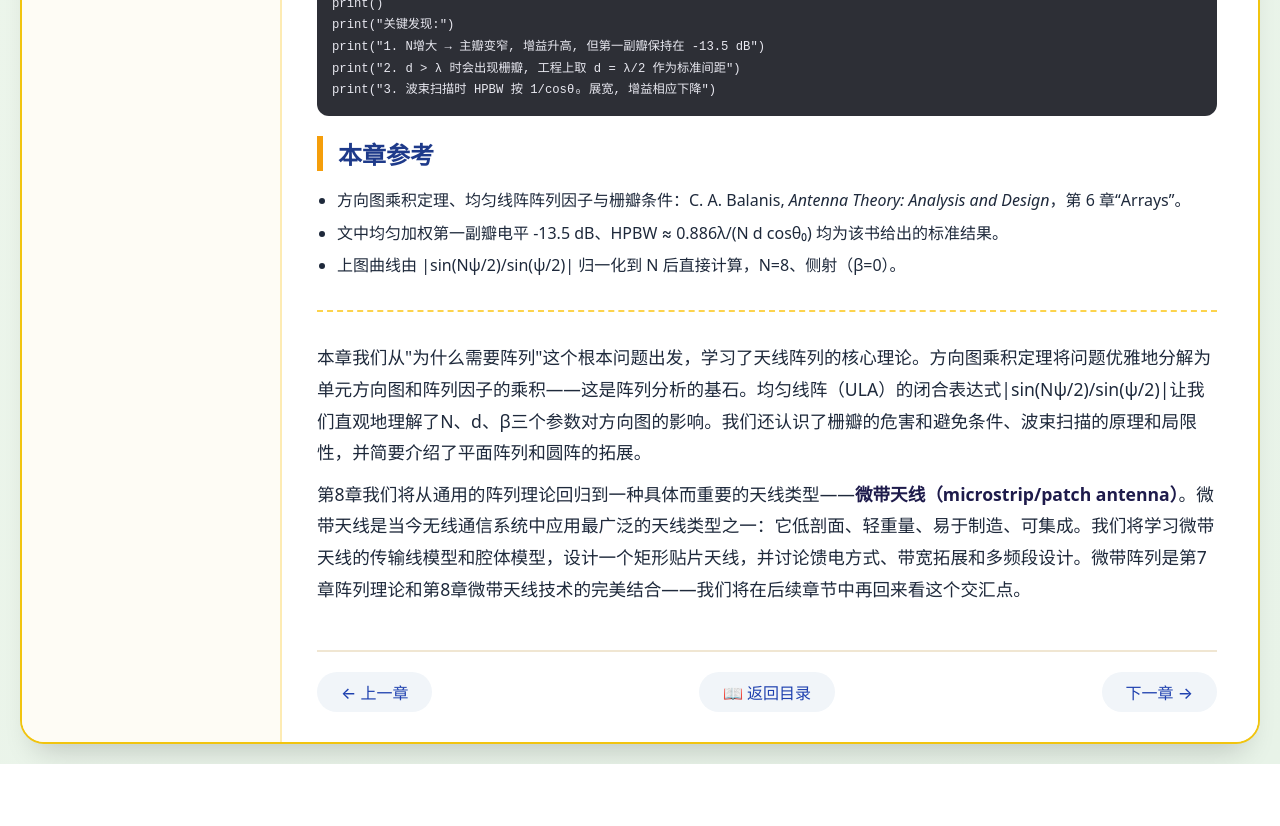
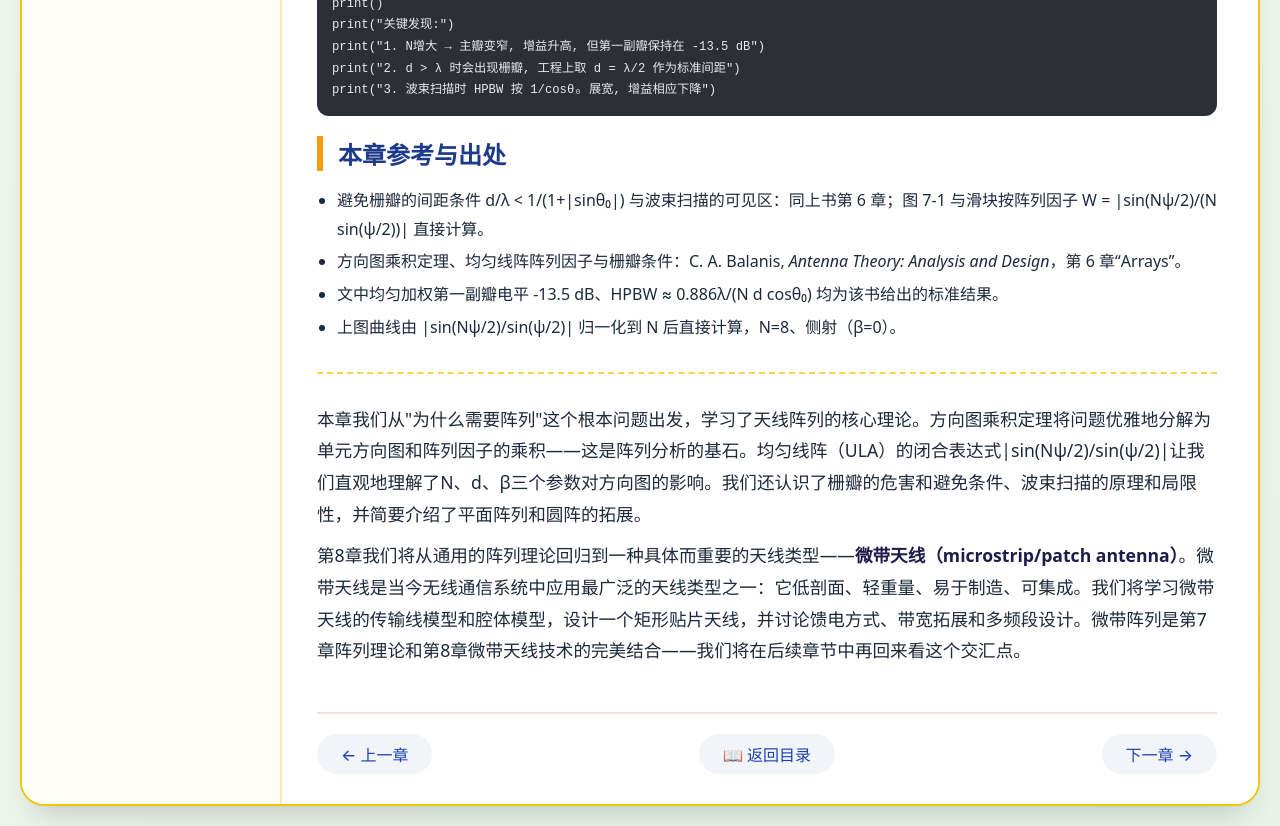
Before and after one commit to 1998x-stack/antenna-propagation-tutorial, a plain HTML site: page 07.html in a window 1280 px wide. Shown: the part 7300-8126 px from the top of the page. Before the commit the page ends 8064 px from the top, so only its background shows below. Drawn offline with Linux system fonts and the light colour scheme.

Commit message:
docs(antenna-propagation-tutorial): 第6/7章补充「本章参考与出处」（λ/4 单极子阻抗、栅瓣间距条件与阵列因子出处）

```diff
--- a/07.html
+++ b/07.html
@@ -410,8 +410,9 @@ print("2. d > λ 时会出现栅瓣, 工程上取 d = λ/2 作为标准间距")
 print("3. 波束扫描时 HPBW 按 1/cosθ₀ 展宽, 增益相应下降")</code></pre>
 
         <section id="references" aria-labelledby="ref-heading">
-            <h2 id="ref-heading">本章参考</h2>
+            <h2 id="ref-heading">本章参考与出处</h2>
             <ul>
+                <li>避免栅瓣的间距条件 d/λ < 1/(1+|sinθ₀|) 与波束扫描的可见区：同上书第 6 章；图 7-1 与滑块按阵列因子 W = |sin(Nψ/2)/(N sin(ψ/2))| 直接计算。</li>
                 <li>方向图乘积定理、均匀线阵阵列因子与栅瓣条件：C. A. Balanis, <i>Antenna Theory: Analysis and Design</i>，第 6 章“Arrays”。</li>
                 <li>文中均匀加权第一副瓣电平 -13.5 dB、HPBW ≈ 0.886λ/(N d cosθ₀) 均为该书给出的标准结果。</li>
                 <li>上图曲线由 |sin(Nψ/2)/sin(ψ/2)| 归一化到 N 后直接计算，N=8、侧射（β=0）。</li>
```
Also changed, not shown: 06.html (+2 -1 lines).
